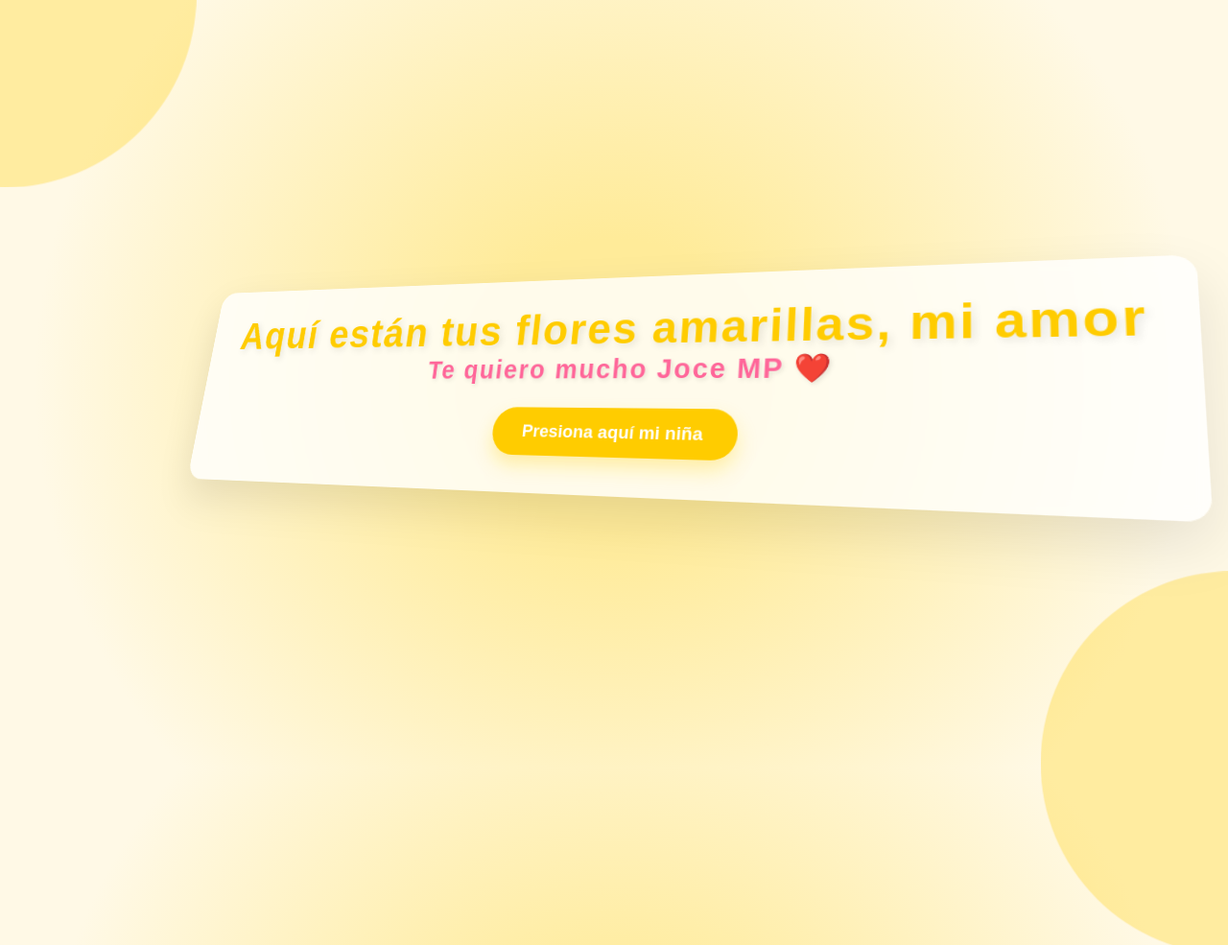
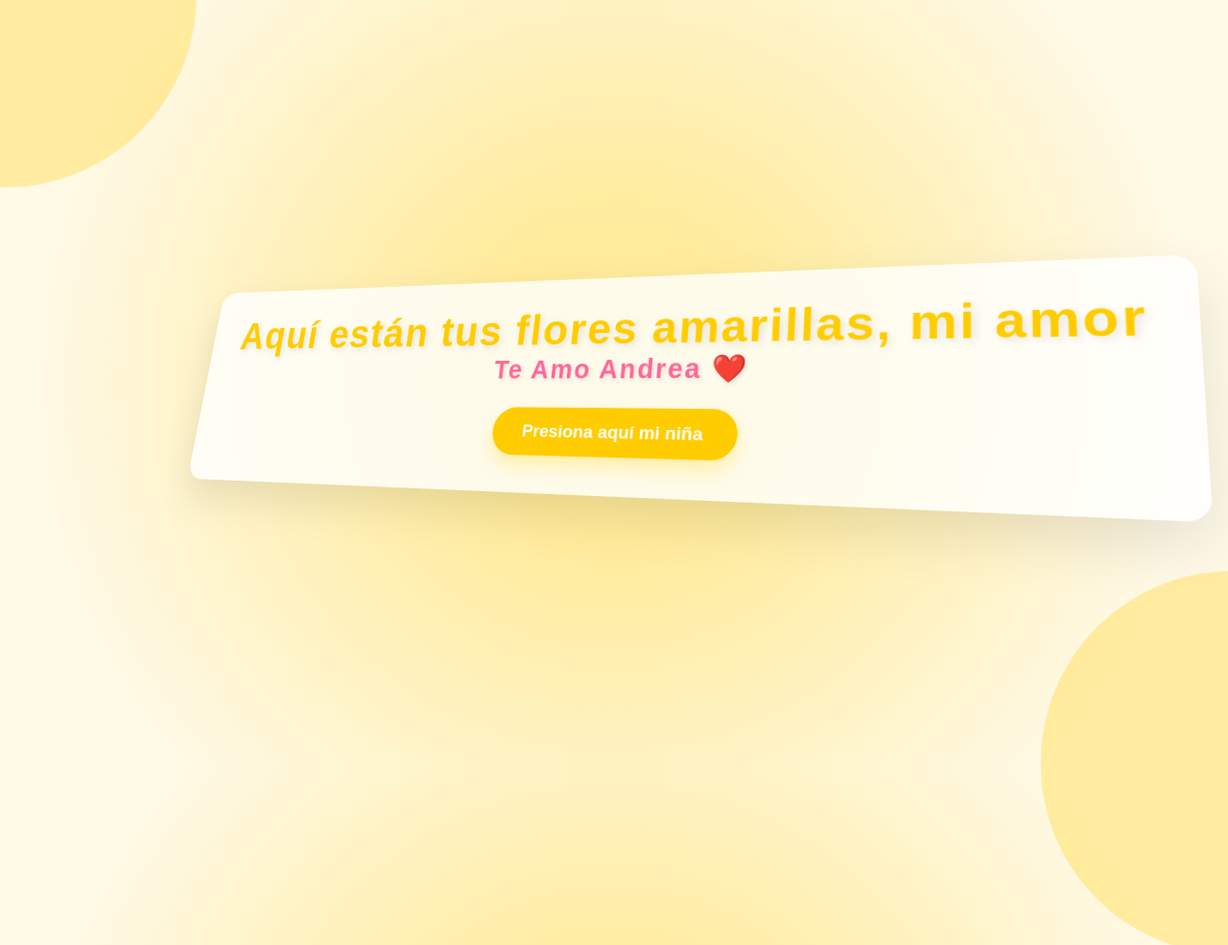
Before and after one commit to BrayanRuizC/FloresAmarillas, a plain HTML site: page index.html in a window 1280 px wide. Shown: the top 985 px of the page at 96% size. Drawn offline with Linux system fonts and the light colour scheme.

Commit message:
Update index.html

```diff
--- a/index.html
+++ b/index.html
@@ -9,7 +9,7 @@
 <body>
     <div class="container">
         <h1>Aquí están tus flores amarillas, mi amor<br>
-            <span>Te quiero mucho Joce MP ❤️</span>
+            <span>Te Amo Andrea ❤️</span>
         </h1>
         <button onclick="window.location.href='flores.html';">Presiona aquí mi niña</button>
     </div>
```
